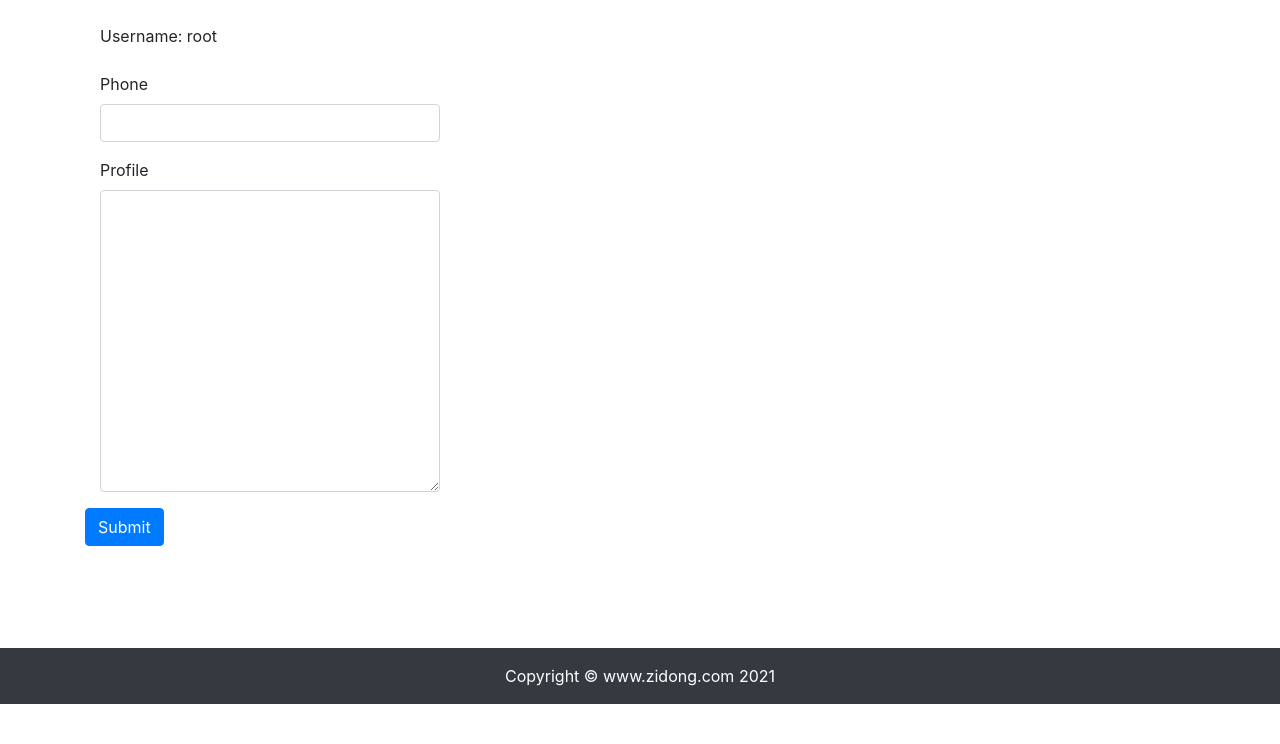
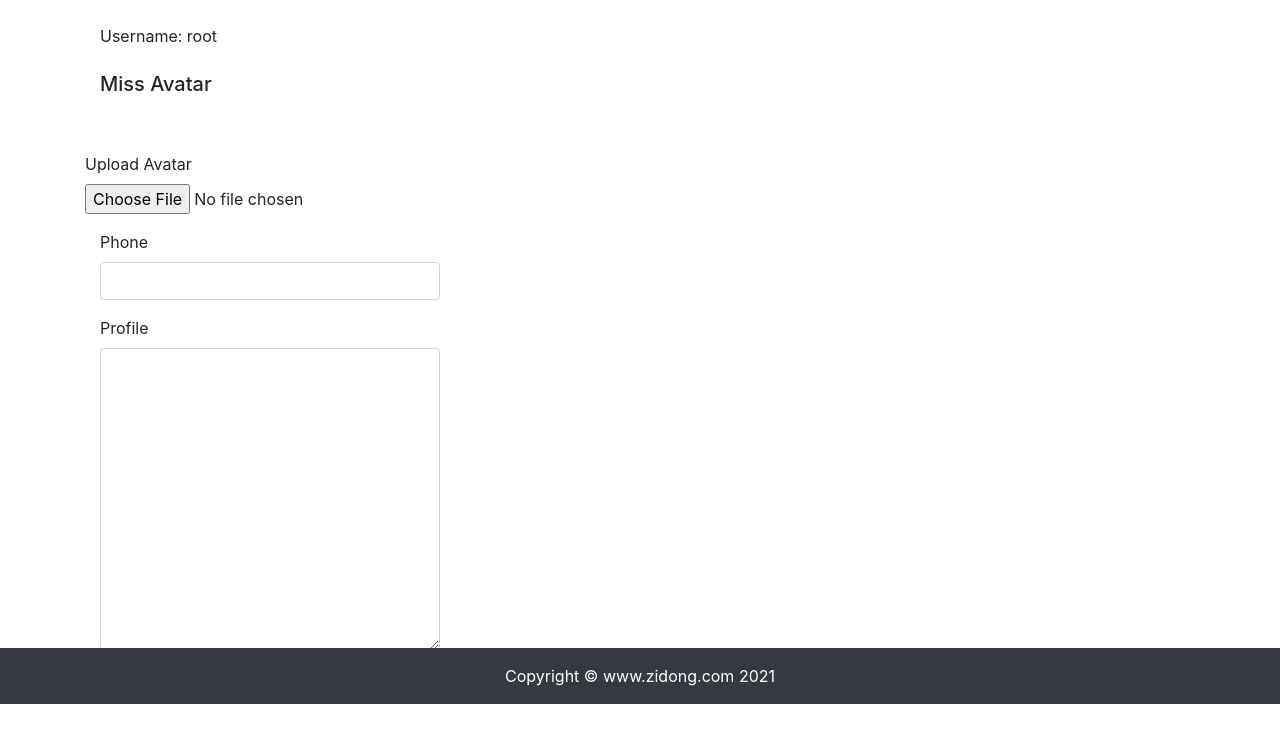
Before and after one commit to FOaker/CYBR8470-SemesterProject, a Django app: page /userprofile/edit/4/ in a window 1280 px wide. Shown: the part 96-840 px from the top of the page. Before the commit the page ends 800 px from the top, so only its background shows below. Run offline with Django 3.2, Linux system fonts and the light colour scheme; a user stored in the database is signed in; data comes from the database, SQL or seed files in the repository; both versions use the stored data as it was after the commit; some libraries are stand-ins or nearby versions.

Commit message:
update avatar

```diff
--- a/blog/blog/settings.py
+++ b/blog/blog/settings.py
@@ -13,6 +13,8 @@ https://docs.djangoproject.com/en/2.2/ref/settings/
 import os
 
 # Build paths inside the project like this: os.path.join(BASE_DIR, ...)
+from django.template.context_processors import media
+
 BASE_DIR = os.path.dirname(os.path.dirname(os.path.abspath(__file__)))
 
 # Quick-start development settings - unsuitable for production
@@ -126,3 +128,7 @@ EMAIL_HOST_PASSWORD = 'xllwfolrjzhrbfig'
 EMAIL_PORT = 25
 EMAIL_USE_TLS = True
 DEFAULT_FROM_EMAIL = '704326849@qq.com'
+
+# save media
+MEDIA_URL = '/media/'
+MEDIA_ROOT = os.path.join(BASE_DIR, 'media/')
--- a/blog/blog/urls.py
+++ b/blog/blog/urls.py
@@ -13,7 +13,9 @@ Including another URLconf
     1. Import the include() function: from django.urls import include, path
     2. Add a URL to urlpatterns:  path('blog/', include('blog.urls'))
 """
+from django.conf import settings
 from django.conf.urls import url
+from django.conf.urls.static import static
 from django.contrib import admin
 from django.urls import path, include
 
@@ -24,3 +26,6 @@ urlpatterns = [
     path('password-reset/', include('password_reset.urls')),
     # url(r'^captcha/', include('captcha.urls')),
 ]
+
+
+urlpatterns += static(settings.MEDIA_URL, document_root=settings.MEDIA_ROOT)
--- a/blog/templates/userprofile/edit.html
+++ b/blog/templates/userprofile/edit.html
@@ -7,8 +7,21 @@
                 <br>
                 <div class="col-md-4">Username: {{ user.username }}</div>
                 <br>
-            <form method="post" action=".">
+                {% if profile.avatar %}
+                    <div class="col-md-4">Avatar</div>
+                    <img src="{{ profile.avatar.url }}" style="max-width: 20%; border-radius: 15%;" class="col-md-4">
+                {% else %}
+                    <h5 class="col-md-4">Miss Avatar</h5>
+                {% endif %}
+                <br>
+                <br>
+                <form method="post" action="." enctype="multipart/form-data">
                     {% csrf_token %}
+                    <!-- avatar -->
+                    <div class="form-group">
+                        <label for="avatar">Upload Avatar</label>
+                        <input type="file" class="form-control-file" name="avatar" id="avatar">
+                    </div>
                     <!-- phone -->
                     <div class="form-group col-md-4">
                         <label for="phone">Phone</label>
@@ -17,7 +30,8 @@
                     <!-- bio -->
                     <div class="form-group col-md-4">
                         <label for="bio">Profile</label>
-                    <textarea type="text" class="form-control" id="bio" name="bio" rows="12">{{ profile.bio }}</textarea>
+                        <textarea type="text" class="form-control" id="bio" name="bio"
+                                  rows="12">{{ profile.bio }}</textarea>
                     </div>
                     <button type="submit" class="btn btn-primary">Submit</button>
                 </form>
--- a/blog/userprofile/views.py
+++ b/blog/userprofile/views.py
@@ -81,11 +81,13 @@ def profile_edit(request, id):
         if request.user != user:
             return HttpResponse("You don't have permission to modify this. ")
 
-        profile_form = ProfileForm(data=request.POST)
+        profile_form = ProfileForm(request.POST, request.FILES)
         if profile_form.is_valid():
             profile_cd = profile_form.cleaned_data
             profile.phone = profile_cd['phone']
             profile.bio = profile_cd['bio']
+            if 'avatar' in request.FILES:
+                profile.avatar = profile_cd["avatar"]
             profile.save()
             return redirect("userprofile:edit", id=id)
         else:
```
Also changed, not shown: blog/db.sqlite3, blog/media/avatar/20211213/8601a18b87d6277f9e2fc27010740830e924b899566c.png (added). Lines whose indentation alone changed are shown as unchanged.
